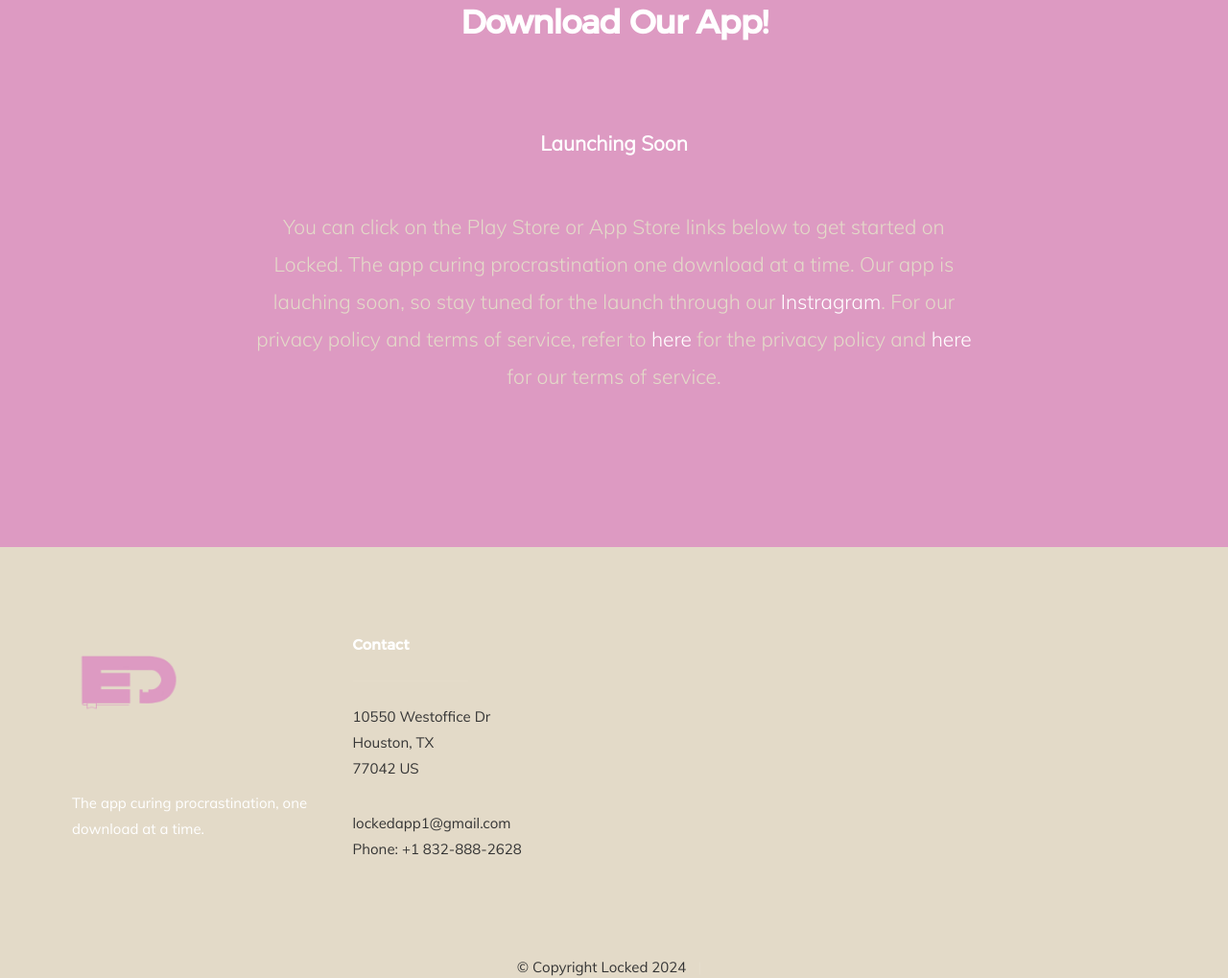
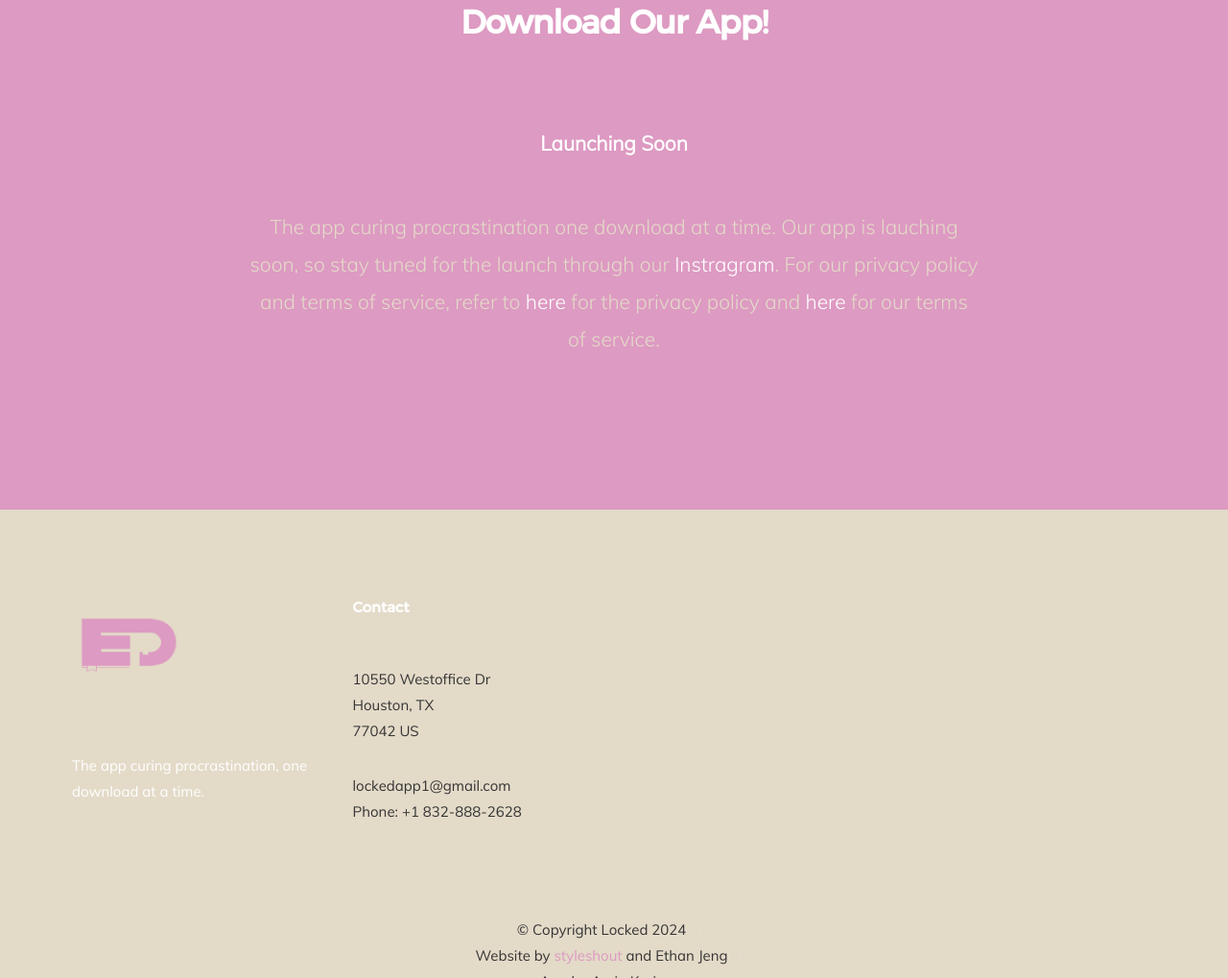
Before and after one commit to Ethanwashere1/Locked-Website-v2.0, a plain HTML site: page index.html in a window 1280 px wide. Shown: the part 3559-4578 px from the top of the page at 96% size. Drawn offline with Linux system fonts and the light colour scheme; files whose address does not match are found by name.

Commit message:
modified:   index.html

```diff
--- a/index.html
+++ b/index.html
@@ -280,7 +280,7 @@
                 <h1 class="intro-header"  data-aos="fade-up">Download Our App!</h1>
                 <p class="lead" data-aos="fade-up" style = "font-weight: bold; size: 150px; color: white;">Launching Soon</p>
                 <p class="lead" data-aos="fade-up">
-                    You can click on the Play Store or App Store links below to get started on Locked. The app curing procrastination one download at a time. Our app is lauching soon, so stay tuned for the launch through our <a href="https://www.instagram.com/locked.icc/?igsh=a2JzaDc5ZWx3MGNm&utm_source=qr" style = "color: white">Instragram</a>. For our privacy policy and terms of service, refer to <a href="https://github.com/TrooperZ/LockedTOSAndPrivacyPolicy/blob/main/PP.md" style = "color: white;">here</a> for the privacy policy and <a href="https://github.com/TrooperZ/LockedTOSAndPrivacyPolicy/blob/main/TOS.md" style = "color: white;">here</a> for our terms of service.
+                    <!--You can click on the Play Store or App Store links below to get started on Locked.--> The app curing procrastination one download at a time. Our app is lauching soon, so stay tuned for the launch through our <a href="https://www.instagram.com/locked.icc/?igsh=a2JzaDc5ZWx3MGNm&utm_source=qr" style = "color: white">Instragram</a>. For our privacy policy and terms of service, refer to <a href="https://github.com/TrooperZ/LockedTOSAndPrivacyPolicy/blob/main/PP.md" style = "color: white;">here</a> for the privacy policy and <a href="https://github.com/TrooperZ/LockedTOSAndPrivacyPolicy/blob/main/TOS.md" style = "color: white;">here</a> for our terms of service.
                 </p>
                 <!--
                 <ul class="download-badges">
```
